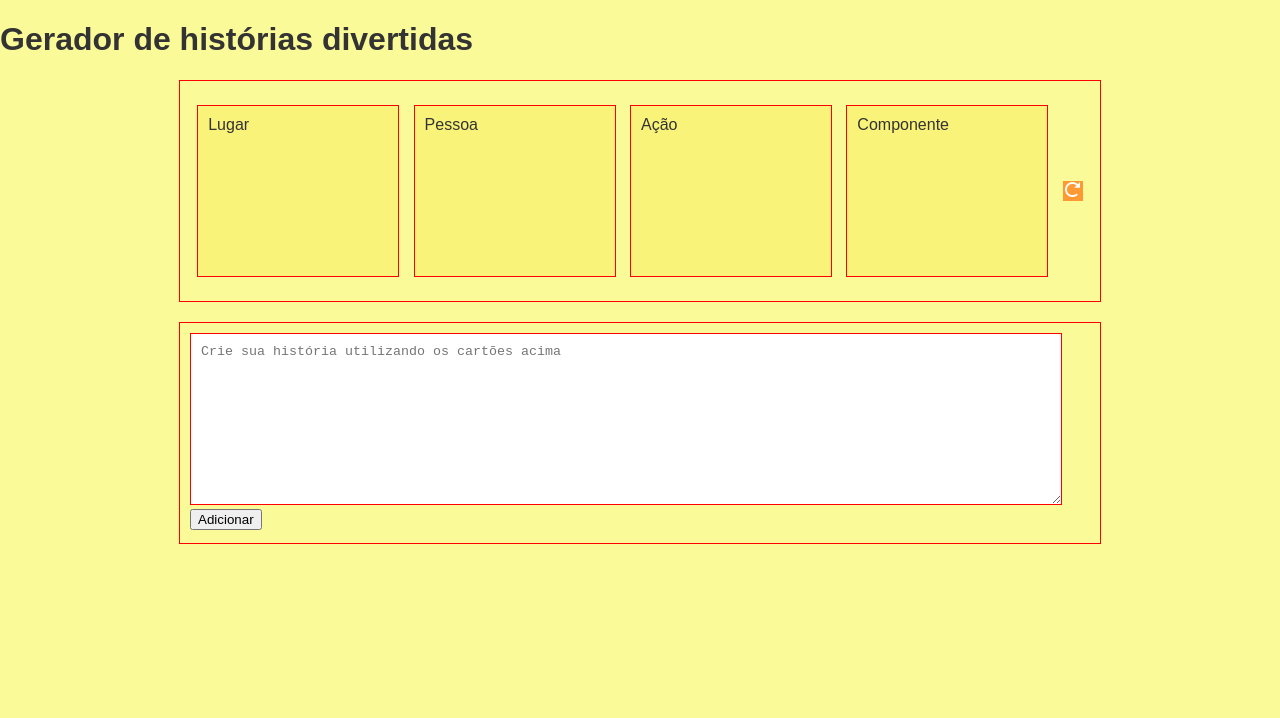
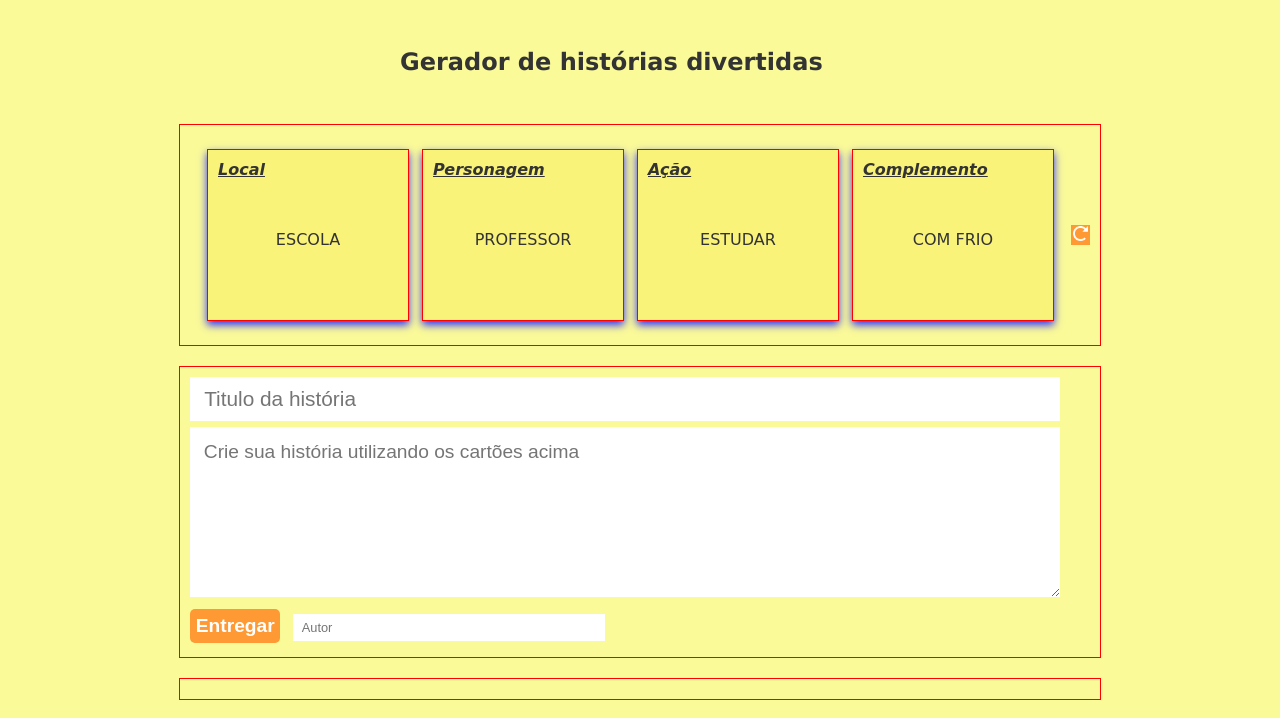
Before and after one commit to gmrisso/gerador-historia, a React (Create React App) app: page / in a window 1280 px wide. Shown: the top 718 px of the page. Built offline with nearby package versions, Linux system fonts and the light colour scheme.

Commit message:
Criar aplicação

```diff
--- a/src/pages/MainSite/index.js
+++ b/src/pages/MainSite/index.js
@@ -1,28 +1,134 @@
 import React, {Component} from 'react';
-
 
 import "./styles.css";
 import reload from './img/reload.png';
 
+export default class Main extends Component{
 
-const MainSite = () => (
-		<div>
+	state = {
+		place:"",
+		persona:"",
+		action:"",
+		complement:"",
+		list:[]
+		};
+
+	componentDidMount(){
+
+		this.loadCards();
+	}
+
+	loadCards = async () =>{
+		const place = ["Igreja","Castelo","Escola","Floresta","Praia","Lamaçal","Deserto"];
+		const persona = ["Indio","Bombeiro","Professor","Princesa","Príncipe","Camponesa","Bispo"];
+		const action = ["caçar","Festejar","Estudar","Rezar","Escrever","Comer","Dormir"];
+		const complement = ["sem camisa","com frio","com sede","lata de coca","martelo","boné"];
+
+		var list = {place,persona,action,complement};
+
+		let plc = place[Math.floor(Math.random() * place.length)];
+		let prs = persona[Math.floor(Math.random() * persona.length)];
+		let act = action[Math.floor(Math.random() * action.length)];
+		let cmp = complement[Math.floor(Math.random() * complement.length)];
+
+		this.setState({place:plc.toUpperCase(),
+					persona:prs.toUpperCase(),
+					action:act.toUpperCase(),
+					complement:cmp.toUpperCase(),
+					list:list});
+
+
+
+	}
+
+	addText = () =>{
+
+	var textBox = document.createElement("div");
+	textBox.setAttribute("id","text-box");
+
+	var divKeywords = document.createElement("div");
+	divKeywords.setAttribute("id","text-keywords");
+
+	var texto = document.createTextNode(this.state.place + " | " + this.state.persona + " | " + this.state.action + " | " + this.state.complement);
+
+    divKeywords.appendChild(texto);
+
+	var divTitle= document.createElement("div");
+	divTitle.setAttribute("id","text-title");
+
+	var inputTitle = document.getElementsByName("title");
+	var texto = document.createTextNode(inputTitle[0].value);
+	divTitle.appendChild(texto);
+
+	var divText= document.createElement("div");
+	divText.setAttribute("id","delivered-text");
+
+	var inputStory = document.getElementsByName("story");
+	var texto = document.createTextNode(inputStory[0].value);
+	divText.appendChild(texto);
+
+	var divAuthor= document.createElement("div");
+	divAuthor.setAttribute("id","text-author");
+
+	var inputAuthor = document.getElementsByName("author");
+	var texto = document.createTextNode(inputAuthor[0].value);
+	divAuthor.appendChild(texto);
+
+	textBox.appendChild(divKeywords);
+	textBox.appendChild(divTitle);
+	textBox.appendChild(divText);
+	textBox.appendChild(divAuthor);
+
+	var containerElement = document.getElementById("texts");
+	containerElement.appendChild(textBox);
+
+	document.getElementsByName("title")[0].value = "";
+	document.getElementsByName("story")[0].value = "";
+
+	}
+
+	refresh = () =>{
+
+		if(this.state.list.place){
+
+			let plc = this.state.list.place[Math.floor(Math.random() * this.state.list.place.length)];
+			let prs = this.state.list.persona[Math.floor(Math.random() * this.state.list.persona.length)];
+			let act = this.state.list.action[Math.floor(Math.random() * this.state.list.action.length)];
+			let cmp = this.state.list.complement[Math.floor(Math.random() * this.state.list.complement.length)];
+
+			this.setState({place:plc.toUpperCase(),
+						persona:prs.toUpperCase(),
+						action:act.toUpperCase(),
+						complement:cmp.toUpperCase()});
+		}
+
+	}
+
+	render(){
+
+		return(
+			<div>
 			<h1>Gerador de histórias divertidas</h1>
-			<div id="cards">
-				<div id="place" className="card w3-animate-zoom">Lugar</div>
-				<div id="persona" className="card w3-animate-zoom">Pessoa</div>
-				<div id="action" className="card w3-animate-zoom">Ação</div>
-				<div id="complement" className="card w3-animate-zoom">Componente</div>
-				<button className="btRefresh"><img className="icon" src={reload} /></button>
+			<div id="cards-box">
+				<div id="cards">
+					<div id="place" className="card w3-animate-zoom"><div className="title">Local</div><div className="content">{this.state.place}</div></div>
+					<div id="persona" className="card w3-animate-zoom"><div className="title">Personagem</div><div className="content">{this.state.persona}</div></div>
+					<div id="action" className="card w3-animate-zoom"><div className="title">Ação</div><div className="content">{this.state.action}</div></div>
+					<div id="complement" className="card w3-animate-zoom"><div className="title">Complemento</div><div className="content">{this.state.complement}</div></div>
+				</div>
+				<button className="btRefresh" onClick={this.refresh}><img className="icon" src={reload} alt="Atualizar cartões" /></button>
 			</div>
 			<div id="editor">
+				<input className="inputTitle" type="text" placeholder="Titulo da história" name="title" required />
 				<textarea className="input" placeholder="Crie sua história utilizando os cartões acima" name="story" required />
 				<br />
-				<button className="add">Adicionar</button>
+				<button className="add" onClick={this.addText}>Entregar</button>
+				<input className="inputAuthor" type="text" placeholder="Autor" name="author" required />
 			</div>
 			<div id="texts">
 			</div>
 		</div>
-);
+		)
+	}
 
-export default MainSite;
+}
--- a/src/pages/MainSite/styles.css
+++ b/src/pages/MainSite/styles.css
@@ -5,12 +5,18 @@
 	padding:0;
 	width:100%;
 	height:100%;
-		font-family:Arial, helvetica, sans-serif;
+	font-family:Verdana, Geneva, sans-serif;
 	background:#fafa99;
 	color:#333333;
 }
 
-	 #cards{
+h1{
+	width:20em;
+	font-size:1.5em;
+	margin:2em auto;
+}
+
+#cards-box, #cards{
 	width:900px;
 	height:200px;
 	margin:20px auto;
@@ -21,7 +27,10 @@
 	flex-wrap:nowrap;
 	justify-content:space-around;
 	align-items:center;
-		  --transform: scale(0.5);
+}
+
+#cards{
+	border:none;
 }
 
 .card{
@@ -30,11 +39,33 @@
 	border:1px solid red;
 	padding:10px;
 	background:#faf379;
+	font-family:"Comic Sans MS", cursive, sans-serif;
+
+	box-shadow: 0 4px 8px 0 #3030ff;
+	transition: transform 0.8s;
+	transform-style: preserve-3d;
+}
+
+.card:hover{
+	transform: rotateY(20deg) rotateX(-20deg);
+}
+
+.title{
+	font-weight: bold;
+	font-style:italic;
+	text-decoration: underline;
+}
+
+.content{
+	height:80%;
+	display: flex;
+	align-items: center;
+	justify-content:center;
 }
 
 #editor{
 	width:900px;
-		  height:200px;
+	height:270px;
 	margin:20px auto;
 	padding:10px;
 	border:1px solid red;
@@ -45,8 +76,33 @@
 	height:150px;
 	margin:0 auto;
 	padding:10px;
-		  border:1px solid red;
+	border:none;
 	outline:none;
+	font-size:1.2em;
+}
+
+.inputTitle{
+	width:850px;
+	margin:0 auto 0.3em;
+	padding:10px;
+	border:none;
+	outline:none;
+	font-size:1.3em;
+}
+
+.inputAuthor{
+	width:300px;
+	margin:1em 0 0 1em;
+	padding:6px;
+	border:none;
+	outline:none;
+	font-size:0.8em;
+}
+
+::placeholder{
+	font-family:Arial, helvetica, sans-serif;
+	border-style:none;
+	padding:0.2em;
 }
 
 .btRefresh {
@@ -65,7 +121,6 @@
 	top: 1px;
 	box-shadow: none;
 }
-
 
 .btRefresh {
 	background: #ff9933;
@@ -93,3 +148,58 @@
 	}
 
 }
+
+.add{
+	margin:0.3em 0 1em 0;
+	padding:0.3em;
+	font-size:1.2em;
+	font-weight:bold;
+	background: #ff9933;
+	color: #fff;
+	border:none;
+	text-align:center;
+	text-decoration:none;
+	display:inline-block;
+	border-radius:5px;
+}
+
+.add:hover {
+  background-color: #ffcc33;
+}
+
+#texts{
+	width:900px;
+	margin:20px auto;
+	padding:10px;
+	border:1px solid red;
+	font-family:Verdana, Geneva, sans-serif;
+}
+
+#text-box{
+	margin:10px auto;
+	padding:5px;
+	border:1px solid red;
+}
+
+#text-keywords{
+	font-size:0.7em;
+	font-style:italic;
+}
+
+#text-title{
+	font-size:1.3em;
+	font-weight: bold;
+	text-decoration:underline;
+	padding:0.5em 0 0 1em;
+}
+
+#delivered-text{
+	font-size:1em;
+	padding:0.5em 0;
+}
+
+#text-author{
+	font-size:0.8em;
+	font-weight: bold;
+	padding:0.5em;
+}
--- a/src/routes.js
+++ b/src/routes.js
@@ -1,6 +1,6 @@
 import React from 'react';
 
-import {BrowserRouter, Switch, Route, Redirect} from "react-router-dom";
+import {BrowserRouter, Switch, Route} from "react-router-dom";
 
 import MainSite from "./pages/MainSite";
 
```
Lines whose indentation alone changed are shown as unchanged.
